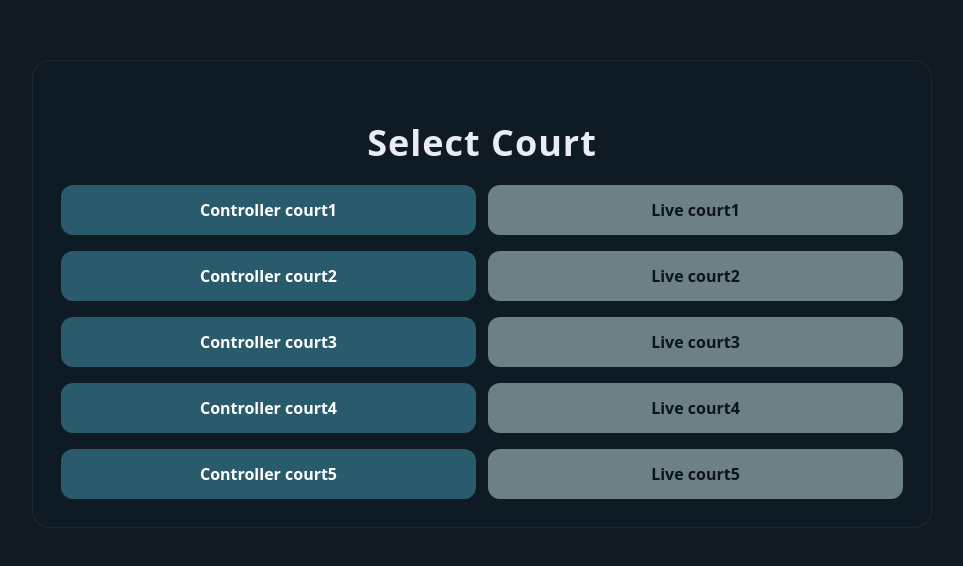
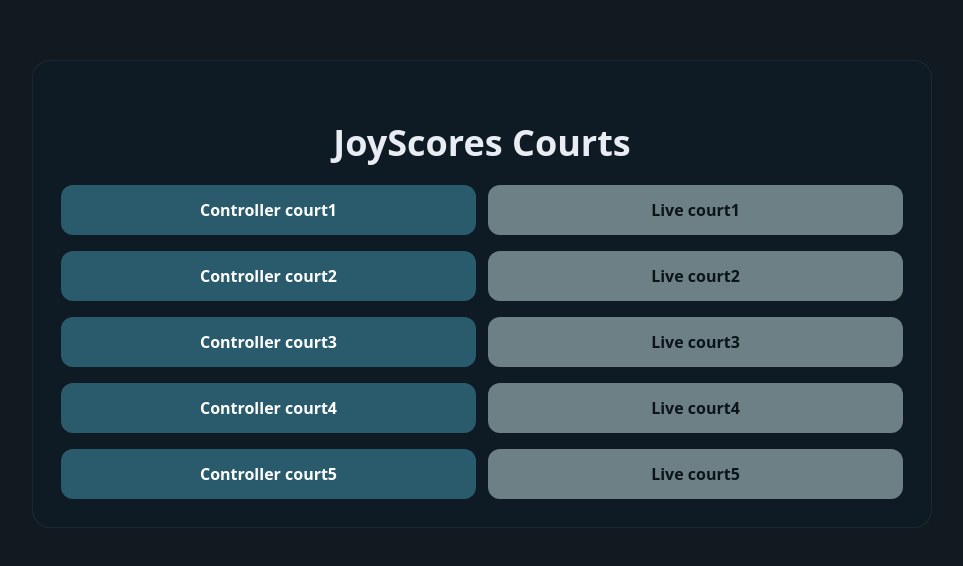
Before and after one commit to scrumpybeetlewink-arch/joyscores-jdp, a Next.js app: page / in a window 1280 px wide. Shown: the part 106-672 px from the top of the page, without its empty margins (158-1121 px from the left). Built offline with nearby package versions, Linux system fonts and the light colour scheme.

Commit message:
Update page.tsx

```diff
--- a/app/page.tsx
+++ b/app/page.tsx
@@ -1,23 +1,69 @@
 "use client";
-
-export const dynamic = "force-static";
 
 export default function IndexPage() {
   const courts = ["court1", "court2", "court3", "court4", "court5"];
 
   return (
-    <main style={{ minHeight: "100vh", background: "#121a21", color: "#e9edf3", display: "grid", placeItems: "center", padding: "6vh 4vw" }}>
-      <section style={{ width: "min(900px,95vw)", background: "#0E1B24", border: "1px solid rgba(255,255,255,.06)", borderRadius: 18, padding: 28 }}>
-        <h1 style={{ textAlign: "center", fontWeight: 900, letterSpacing: 1, marginBottom: 18, fontSize: "clamp(26px,3vw,36px)" }}>
-          Select Court
+    <main
+      style={{
+        minHeight: "100vh",
+        background: "#121a21",
+        color: "#e9edf3",
+        display: "grid",
+        placeItems: "center",
+        padding: "6vh 4vw",
+      }}
+    >
+      <section
+        style={{
+          width: "min(900px,95vw)",
+          background: "#0E1B24",
+          border: "1px solid rgba(255,255,255,.06)",
+          borderRadius: 18,
+          padding: 28,
+        }}
+      >
+        <h1
+          style={{
+            textAlign: "center",
+            fontWeight: 900,
+            marginBottom: 18,
+            fontSize: "clamp(26px,3vw,36px)",
+          }}
+        >
+          JoyScores Courts
         </h1>
         <div style={{ display: "grid", gap: 16 }}>
           {courts.map((c) => (
             <div key={c} style={{ display: "flex", gap: 12 }}>
-              <a href={`/controller/${c}`} style={{ flex: 1, padding: "14px 0", borderRadius: 12, textAlign: "center", background: "#2A5B6C", color: "#fff", textDecoration: "none", fontWeight: 700 }}>
+              <a
+                href={`/controller?court=${c}`}
+                style={{
+                  flex: 1,
+                  padding: "14px 0",
+                  borderRadius: 12,
+                  textAlign: "center",
+                  background: "#2A5B6C",
+                  color: "#fff",
+                  textDecoration: "none",
+                  fontWeight: 700,
+                }}
+              >
                 Controller {c}
               </a>
-              <a href={`/live/${c}`} style={{ flex: 1, padding: "14px 0", borderRadius: 12, textAlign: "center", background: "#6C8086", color: "#0b1419", textDecoration: "none", fontWeight: 700 }}>
+              <a
+                href={`/live?court=${c}`}
+                style={{
+                  flex: 1,
+                  padding: "14px 0",
+                  borderRadius: 12,
+                  textAlign: "center",
+                  background: "#6C8086",
+                  color: "#0b1419",
+                  textDecoration: "none",
+                  fontWeight: 700,
+                }}
+              >
                 Live {c}
               </a>
             </div>
```
